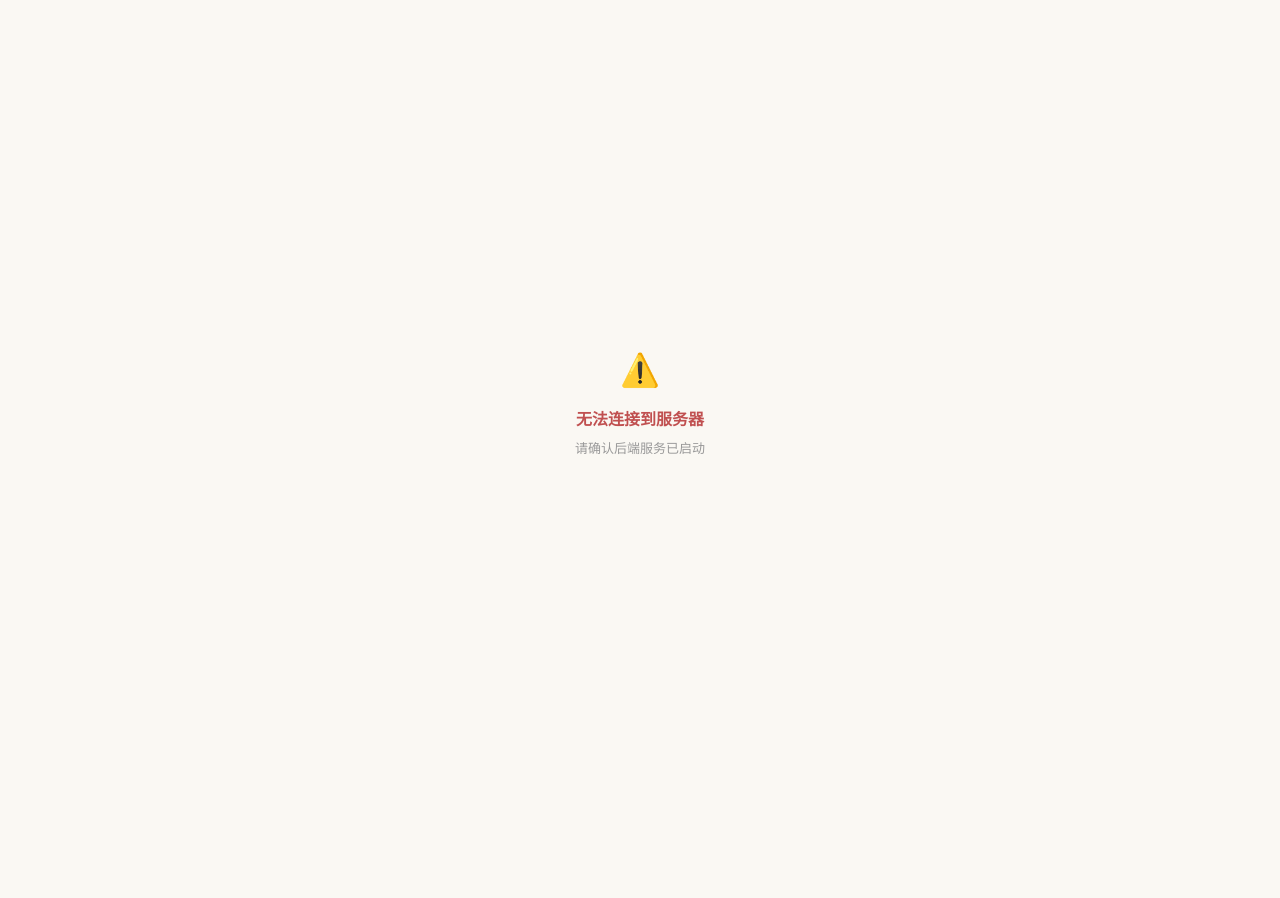
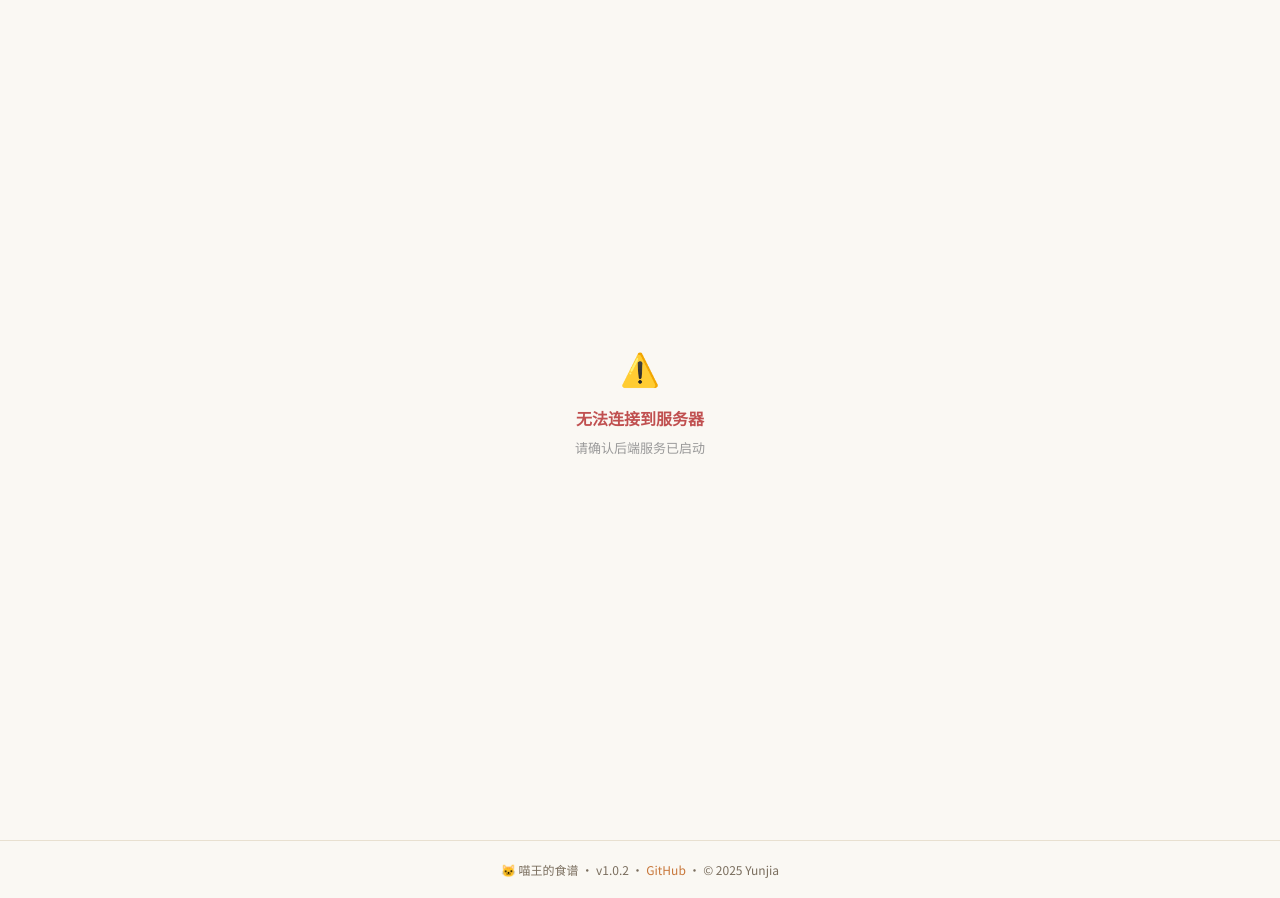
Before and after one commit to Yunjia00/Recipe-app, a plain HTML site: page public/index.html in a window 1280 px wide. Before the commit the page ends 800 px from the top, so only its background shows below. Drawn offline with Linux system fonts and the light colour scheme; no server answers.

Commit message:
add a footer

```diff
--- a/public/index.html
+++ b/public/index.html
@@ -213,4 +213,24 @@
 
     <script src="app.js"></script>
   </body>
+
+  <footer
+    style="
+      text-align: center;
+      padding: 20px;
+      font-size: 12px;
+      color: var(--ink-light);
+      border-top: 1px solid var(--border);
+      margin-top: 40px;
+    "
+  >
+    🐱 喵王的食谱 · v1.0.2 ·
+    <a
+      href="https://github.com/Yunjia00/Recipe-app"
+      target="_blank"
+      style="color: var(--accent); text-decoration: none"
+      >GitHub</a
+    >
+    · © 2025 Yunjia
+  </footer>
 </html>
```
